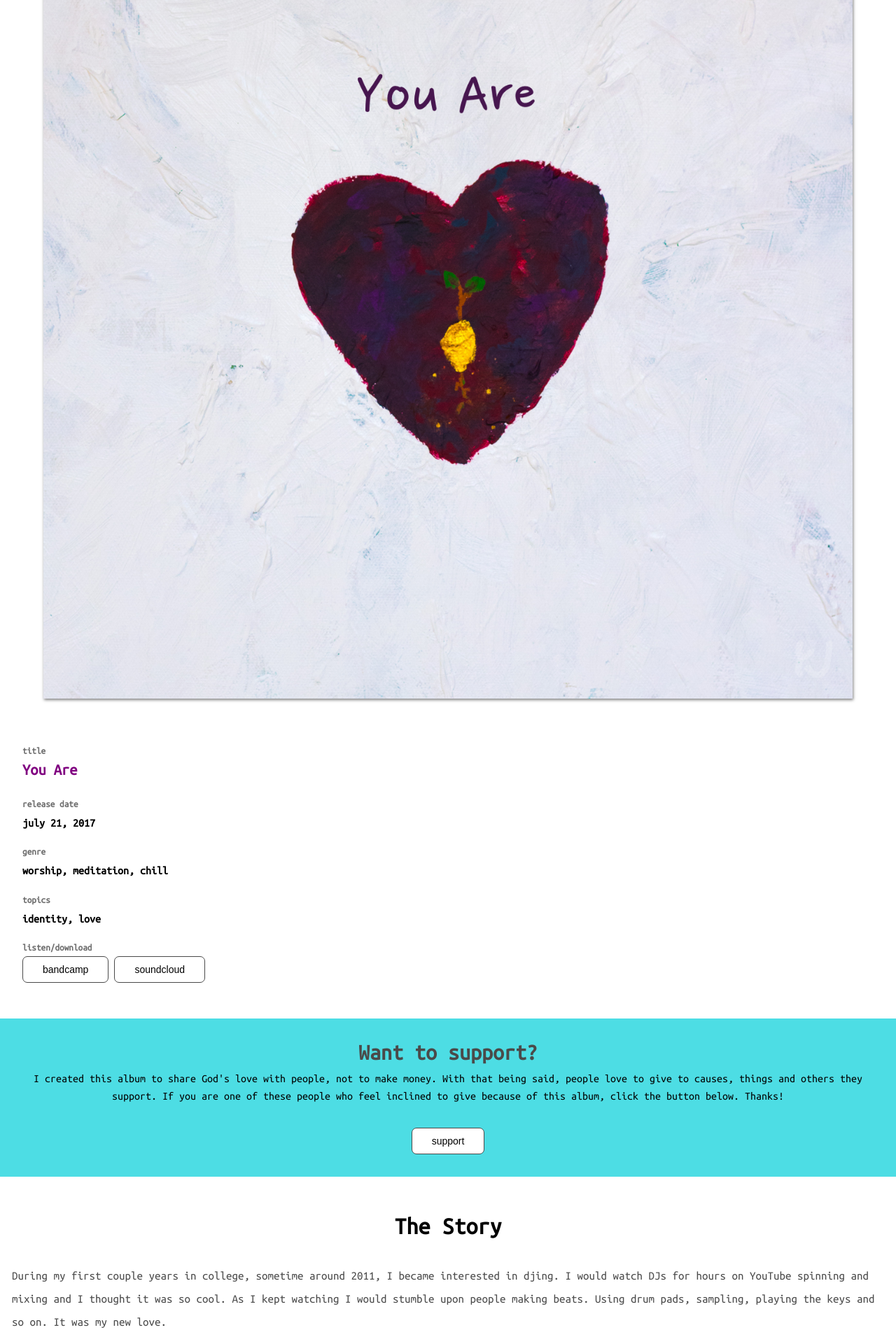
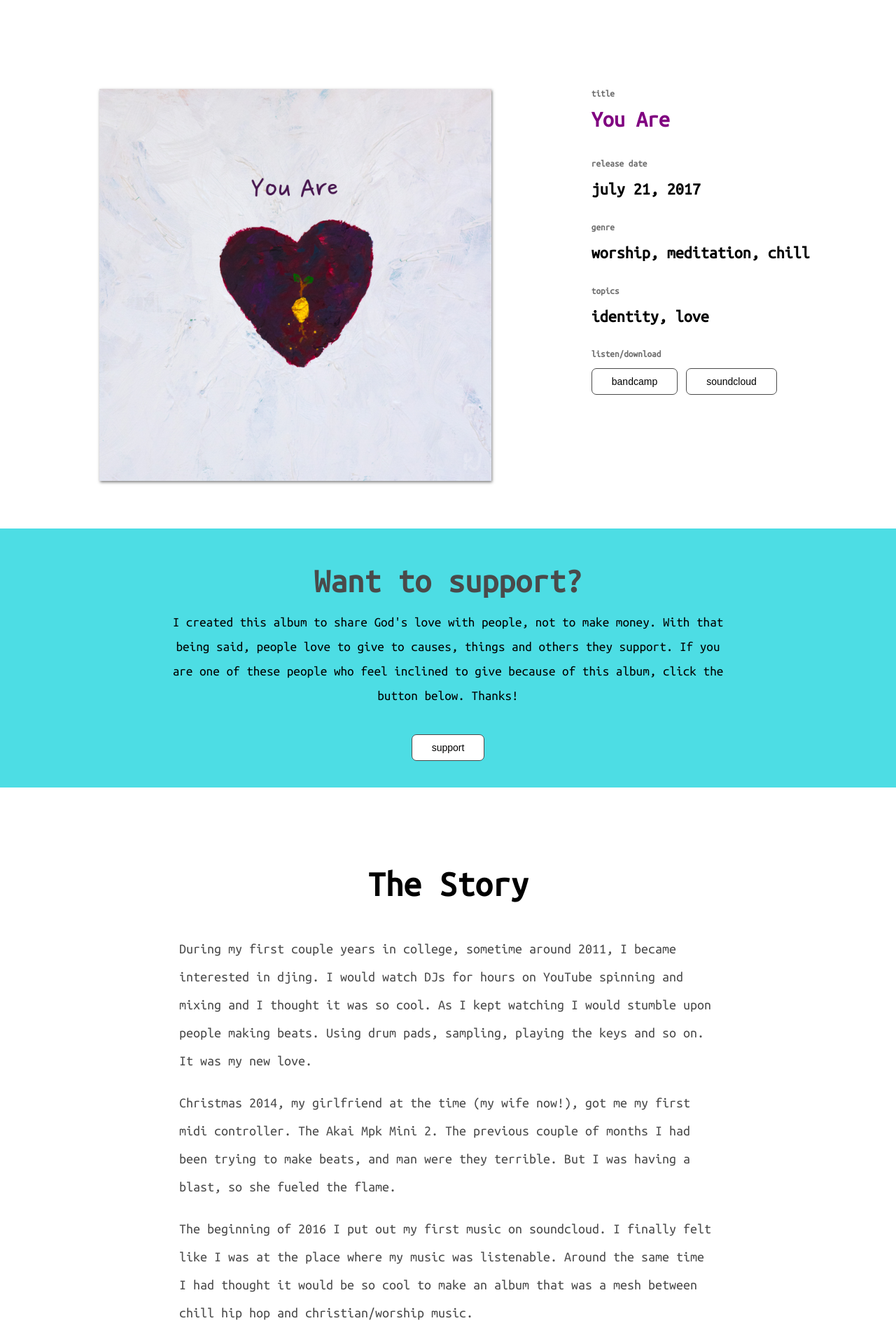
Before and after one commit to cmh3258/yeddiejones, a PHP site: page /youare2.html in a window 1280 px wide. Shown: the part 793-2713 px from the top of the page at 70% size. Run offline with PHP 8.4, Linux system fonts and the light colour scheme; some web fonts are replaced.

Commit message:
you are response + index responsive started

```diff
--- a/style.css
+++ b/style.css
@@ -174,6 +161,7 @@ button{
     cursor: pointer;
     border: 1px solid #4a4a4a;
     font-size: 14px;
+    margin-bottom: 6px;
 }
 
 #landing-wrapper {
@@ -235,15 +219,6 @@ img.album{
     padding: 2em;
 }
 
-.left-album-info{
-    /*float:left;*/
-    /*width: 61%;*/
-}
-.right-album-info{
-    /*float:right;*/
-    /*width: 30%;*/
-}
-
 .right-album-info h5,
 .right-album-info h3{
     text-align: left;
@@ -489,18 +429,17 @@ section#support p{
 
 section.story-section{
     background-color: white;
-    /*width: 60%;*/
-    /*font-size: 20px;*/
+    width: 92%;
     font-size: 17px;
     margin:0 auto;
     line-height: 40px;
-    /*margin-bottom: 2em;*/
 }
 section.story-section h3{
     font-size: 2em;
     text-align: center;
     font-family: 'Ubuntu Mono', monospace;
     -webkit-font-smoothing: antialiased;
+    margin: 1em 0px 0px;
 }
 section.story-section p{
     color: #4a4a4a;
@@ -514,3 +453,148 @@ footer{
     color: #4a4a4a;
     padding: 5em;
 }
+
+
+@media (min-width: 600px){
+    #youaretitle{
+        width: 10em;
+    }
+    section.music-section iframe{
+        width: 80%;
+        height: 20em;
+    }
+    section.story-section{
+        width: 75%;
+    }
+    .half-height-image{
+        height: 14em;
+    }
+}
+
+@media (min-width: 800px){
+    ul.social-media{
+        position: fixed;
+        margin-top: 47px;
+    }
+    ul.social-media li{
+        display: block;
+    }
+
+    .left-album-info{
+        float: left;
+        width: 61%;
+    }
+    img.album{
+        width: 23em;
+    }
+    section#support p {
+        width: 79%;
+    }
+
+    .img-embed img{
+        width: 80%;
+    }
+
+    .logo-icon-svg {
+        margin-left: 15px;
+        margin-top: -4px;
+    }
+
+}
+
+@media (min-width: 900px){
+    #youaretitle {
+        width: 17em;
+    }
+    .text-over-image{
+        top: 43%;
+    }
+    .half-height-image{
+        height: 21em;
+    }
+
+    .full-width-quote h3 {
+        font-size: 30px;
+        line-height: 60px;
+    }
+
+    section.music-section iframe {
+        width: 500px;
+        height: 18em;
+    }
+    section.music-section{
+        padding: 1em;
+    }
+}
+
+@media (min-width: 1200px){
+    .half-height-image{
+        height: 33em;
+    }
+    .text-over-image {
+        top: 46%;
+    }
+    .full-width-quote {
+        width: 70%;
+    }
+
+    section.story-section {
+        width: 60%;
+    }
+
+    .right-album-info h3.title{
+        font-size: 2em;
+    }
+    img.album {
+        width: 35em;
+    }
+    .the-album {
+        padding: 3em 0 2em;
+    }
+    .right-album-info h3 {
+        margin-bottom: 1.2em;
+        font-size: 1.5em;
+        margin-top: 12px;
+        line-height: 37px;
+    }
+
+    section#support p {
+        width: 66%;
+        font-size: 1.2em;
+        line-height: 35px;
+    }
+    section#support h4 {
+        font-size: 3em;
+        margin: 19px;
+        margin-bottom: 17px;
+    }
+
+    section.story-section{
+        margin-bottom: 3em;
+    }
+    section.story-section h3{
+        font-size: 3em;
+        margin: 1em;
+        margin-top: 2em;
+    }
+    section.story-section p {
+        line-height: 40px;
+        font-size: 20px;
+    }
+
+    .img-embed img{
+        width: 88%;
+    }
+    .half-height-image{
+        height: 40em;
+    }
+    .text-over-image{
+        top: 48%;
+    }
+    #beautiful-img{
+        margin-top: -7em;
+    }
+    #good-img{
+        margin-top: -1em;
+    }
+}
--- a/youare2.html
+++ b/youare2.html
@@ -56,9 +56,9 @@
                     </li>
                     <ul class="right">
                         <li><a href="/">Home</a></li>
-                        <li><a href="#news">News</a></li>
+                        <!-- <li><a href="#news">News</a></li> -->
                         <li><a href="#contact">Contact</a></li>
-                        <li><a class="active" href="#about">About</a></li>
+                        <!-- <li><a class="active" href="#about">About</a></li> -->
                     </ul>
                 </ul>
             </nav>
@@ -81,7 +81,7 @@
 
         <div class="container">
 
-            <h1 class="album-title" id="youaretitle"><img src="You Are.svg"/></h1>
+            <h1 id="youaretitle" class="albumtitle"><img src="You Are.svg"/></h1>
 
             <div class="full-width-quote">
                 <h3>
@@ -331,9 +331,9 @@
             <h1>NEED TO FINISH THE VIDEO!!!</h1>
         </section>
 
-        <section class="music-section single-youtube-vid">
+        <!-- <section class="music-section single-youtube-vid">
             <iframe width="560" height="315" src="https://www.youtube.com/embed/videoseries?list=PLNlp2PX6enLvhSyf0DF7a1-j3_Qzfit06" frameborder="0" allowfullscreen></iframe>
-        </section>
+        </section> -->
 
 
 
```
Also changed, not shown: other parts of style.css (+25 -77 lines), index.html (+12 -12 lines).
